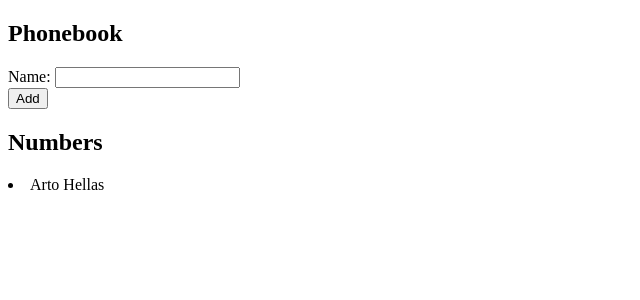
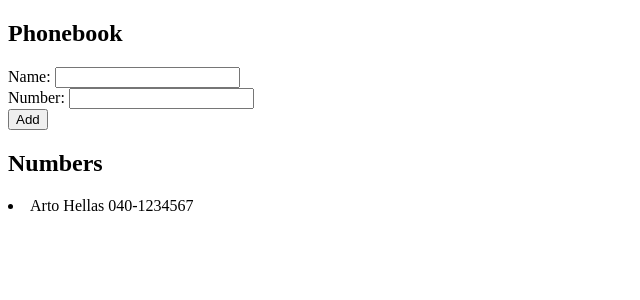
Before and after one commit to tobifalowo/fullstackopen, a React (Create React App) app in the folder part2/phonebook/: page / in a window 1280 px wide. Shown: the top 300 px of the page, without its empty margins (0-640 px from the left). Built offline with nearby package versions, Linux system fonts and the light colour scheme.

Commit message:
Task 2.8

```diff
--- a/part2/phonebook/src/App.js
+++ b/part2/phonebook/src/App.js
@@ -2,9 +2,10 @@
 
 const App = () => {
   const [persons, setPersons] = useState([
-    { name: 'Arto Hellas' }
+    { name: 'Arto Hellas', number: '040-1234567' }
   ])
   const [newName, setNewName] = useState('')
+  const [newNumber, setNewNumber] = useState('')
 
   const submitName = (event) => {
     event.preventDefault()
@@ -13,10 +14,11 @@
     if (persons.map(person => person.name).includes(newName)) {
       alert(`${newName} is already added to phonebook`)
     } else {
-      copy.push({ name: newName})
+      copy.push({ name: newName, number: newNumber})
       console.log('copy', copy)
       setPersons(copy)
       setNewName('')
+      setNewNumber('')
     }
   }
 
@@ -25,19 +27,21 @@
     console.log('set name', event.target.value)
   }
 
+  const handleNumberChange = (event) => {
+    setNewNumber(event.target.value)
+    console.log('set number', event.target.value)
+  }
+
   return (
     <div>
       <h2>Phonebook</h2>
       <form onSubmit={submitName}>
-        <div>
-          Name: <input value={newName} onChange={handleNameChange}/>
-        </div>
-        <div>
-          <button type="submit">Add</button>
-        </div>
+        <div>Name: <input value={newName} onChange={handleNameChange}/></div>
+        <div>Number: <input value={newNumber} onChange={handleNumberChange}/></div>
+        <div><button type="submit">Add</button></div>
       </form>
       <h2>Numbers</h2>
-      {persons.map(person => <li>{person.name}</li>)}
+      {persons.map(person => <li>{person.name} {person.number}</li>)}
     </div>
   )
 }
```
